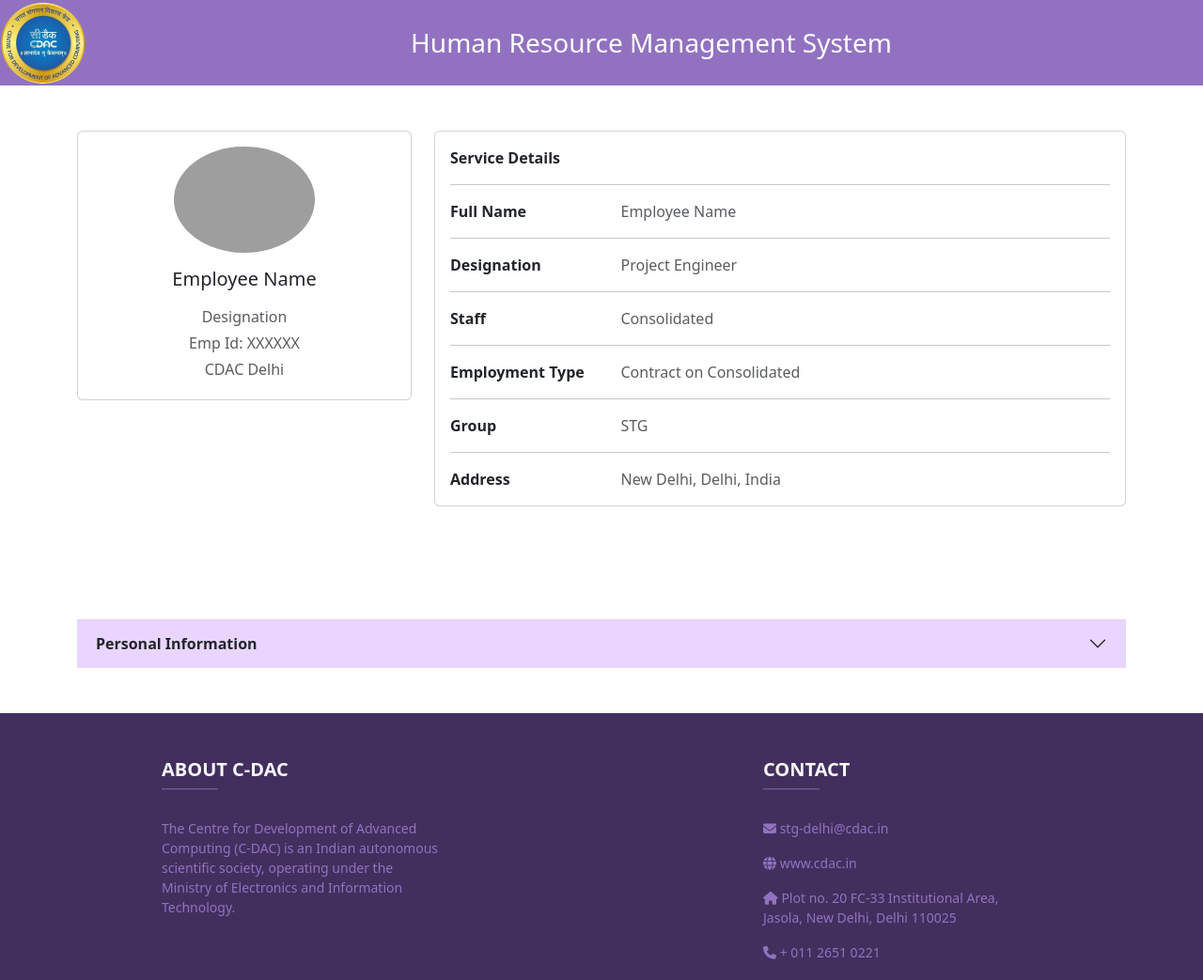
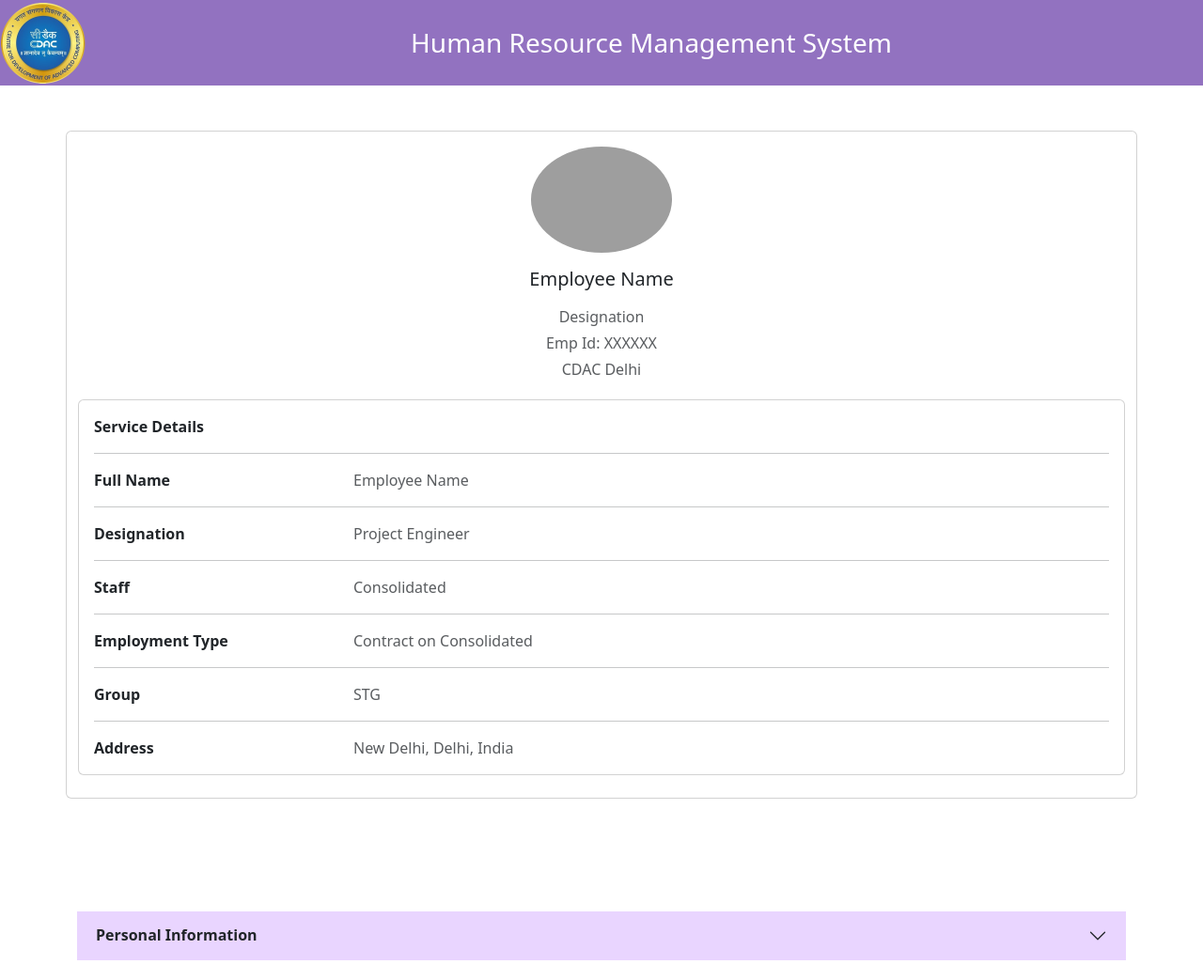
Before and after one commit to KirtiCDAC/HRMS, a plain HTML site: page index.html in a window 1280 px wide. Shown: the top 1043 px of the page at 94% size. Drawn offline with nearby package versions, Linux system fonts and the light colour scheme; grey boxes are pictures that could not be loaded.

Commit message:
Add files via upload

```diff
--- a/index.html
+++ b/index.html
@@ -28,21 +28,21 @@
     <div class="container py-5">
 
         <div class="row">
-            <div class="col-lg-4">
+            <!-- <div class="col-lg-4"> -->
             <div class="card mb-4">
                 <div class="card-body text-center">
-                        <img src="https://mdbcdn.b-cdn.net/img/Photos/new-templates/bootstrap-chat/ava3.webp"
-                            alt="avatar" class="rounded-circle img-fluid" style="width: 150px;">
+                    <img src="https://mdbcdn.b-cdn.net/img/Photos/new-templates/bootstrap-chat/ava3.webp" alt="avatar"
+                        class="rounded-circle img-fluid" style="width: 150px;">
                     <h5 class="my-3">Employee Name</h5>
                     <p class="text-muted mb-1">Designation</p>
                     <p class="text-muted mb-1">Emp Id: XXXXXX</p>
                     <p class="text-muted mb-1">CDAC Delhi</p>
 
                 </div>
-                </div>
-            </div>
+                <!-- </div> -->
+                <!-- </div> -->
 
-            <div class="col-lg-8">
+                <!-- <div class="col-lg-8"> -->
                 <div class="card mb-4">
                     <div class="card-body">
                         <div class="row">
@@ -111,7 +111,7 @@
                 </div>
 
 
-            </div>
+                <!-- </div> -->
             </div>
         </div>
     </div>
```
Lines whose indentation alone changed are shown as unchanged.
